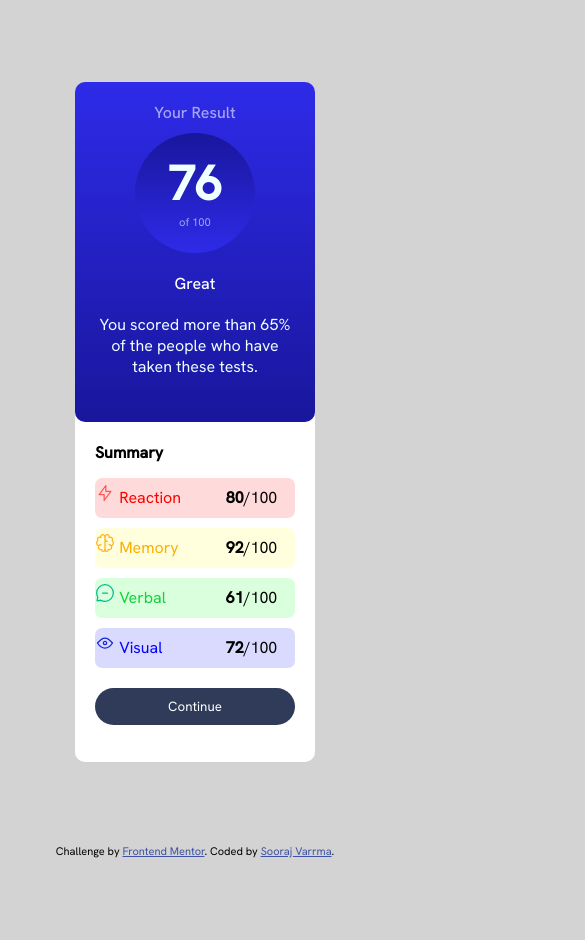
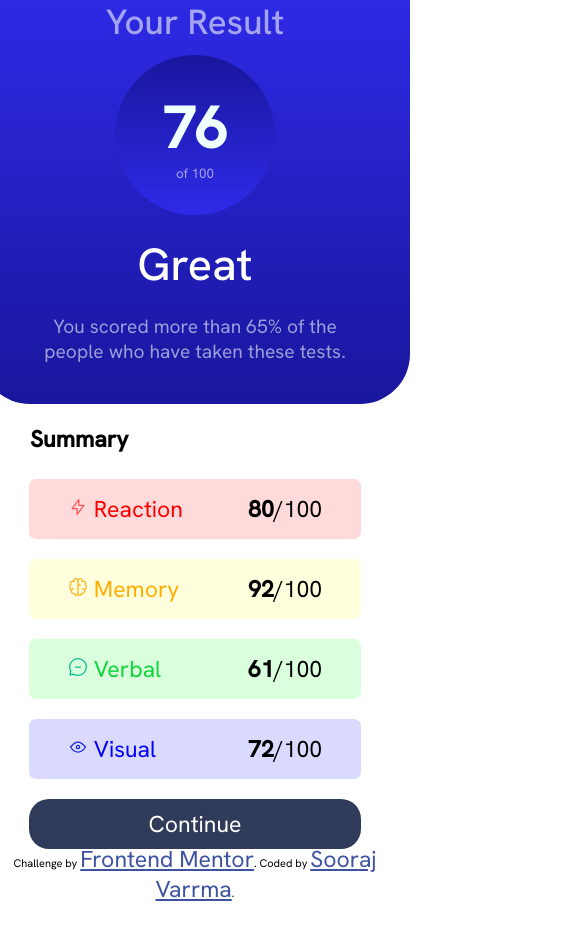
Before and after one commit to soorajvarrma/results-summary-component-frontend_monitor, a plain HTML site: page index.html in a window 390 px wide. Shown: the top 940 px of the page, 585 px wide, since content can reach past the window. Before the commit the page ends 858 px from the top, so only its background shows below. Drawn offline with Linux system fonts and the light colour scheme.

Commit message:
Add files via upload

```diff
--- a/index.html
+++ b/index.html
@@ -49,6 +49,9 @@
       <div class="right-top">
         <p class="title-right">Summary</p>
       </div>
+
+      <div class="classes">
+
         <div class="reaction">
           <img src="./assets/images/icon-reaction.svg"/>
           <p class="heading">Reaction</p>
@@ -71,6 +74,8 @@
         </div>
         <button> Continue </button>
       </div>
+
+      </div>
   </div>
 
   <div class="attribution">
--- a/styles.css
+++ b/styles.css
@@ -173,11 +173,76 @@ button:hover{
 
 }
 @media screen and (max-width:496px ){
-    .bg> div{
-        width: 240px;
+    .bg> div {
+        width: 800px;
+        height: 10000px;
+        background-color: white;
+        top:-2200px;
+        z-index: -1;
         }
     .container{
         display: flex;
+        width: 100%;
         flex-direction: column;
+        justify-content: center;
+        align-items: center;
+    }
+    .left-container{
+        width: 100%;
+        height: 50%;
+        border-bottom-left-radius: 50px;
+        border-bottom-right-radius: 50px;
+    }
+    .right-container{
+        width: 100%;
+        height: 50%;
+        border-radius: 10px;
+    }
+    .classes {
+        display: flex;
+        flex-wrap: wrap;
+
+        justify-content:center ;
+        align-items: center;
+    }
+    .reaction ,.memory ,.verbal ,.visual{
+        width: 85%;
+        height: 50px;
+        text-align: center;
+    }
+    .reaction>p ,.memory>p ,.verbal>p ,.visual>p{
+        padding-top: 10px;
+    }
+    button{
+        width: 85%;
+    }
+    *{
+        font-size: 1.2rem;
+    }
+    .result-title{
+        padding: 0px;
+    }
+    .result-title >p{
+        padding: 20px 0;
+        font-weight: 500;
+        font-size: 45px;
+    }
+    .result-content > p{
+        padding: 0px 40px 0px 40px;
+        font-size: 1rem;
+        color: rgba(255, 255, 255, 0.576);
+    }
+    .result{
+        width: 160px;
+        height: 160px;
+    }
+    .final-score{
+        margin-top: 35px;
+    }
+    .title{
+        font-size: 35px;
+    }
+    .title-right{
+        padding-left: 30px;
     }
 }
```
Lines whose indentation alone changed are shown as unchanged.
